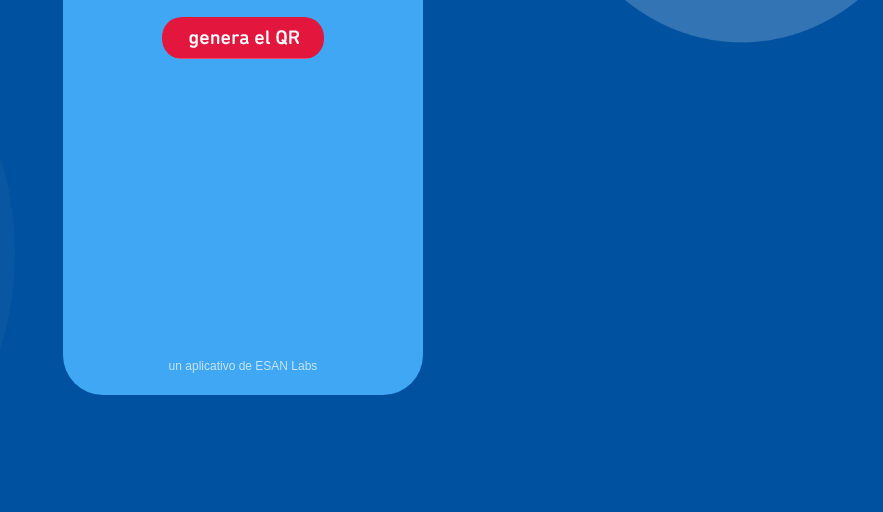
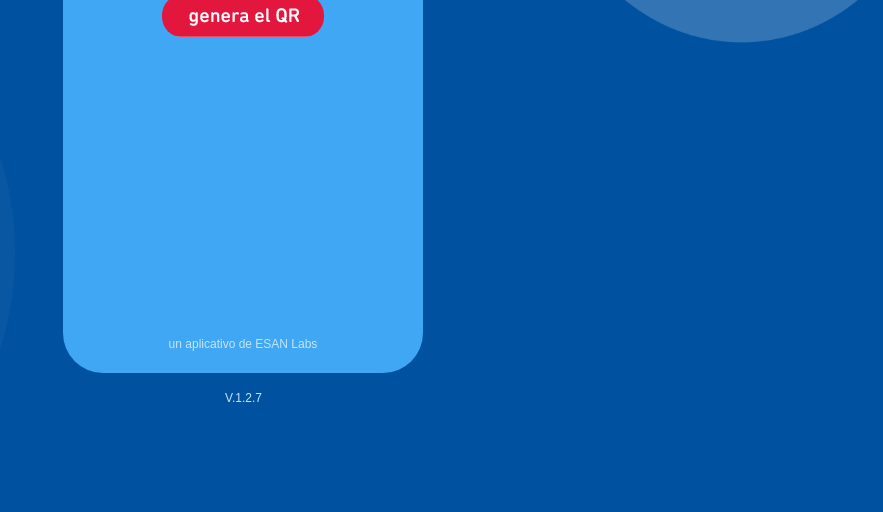
Before and after one commit to esanlabs/QRgenerator2.0, a plain HTML site: page index.html in a window 1280 px wide. Shown: the part 288-800 px from the top of the page, without its empty margins (397-1280 px from the left). Drawn offline with Linux system fonts and the light colour scheme.

Commit message:
Se agregó lla versión

```diff
--- a/index.html
+++ b/index.html
@@ -43,6 +43,10 @@
                 <p style="font-size: 12px; color: #c5e4fb; margin-top: 300px; ">un aplicativo de ESAN Labs </p>
             </div>
         </div>
+
+        <div class="frase" >
+            <p style="font-size: 12px; color: #c5e4fb; margin-top: 5%; margin-left: 45%;">V.1.2.7</p>
+        </div>
     </div>
     <script src="https://cdnjs.cloudflare.com/ajax/libs/FileSaver.js/2.0.5/FileSaver.min.js"></script>
     <script src="script.js"></script>
--- a/styles.css
+++ b/styles.css
@@ -11,6 +11,7 @@ body {
     align-items: center;
     min-height: 100vh;
 }
+
 
 .background {
     background-color: transparent;
```
